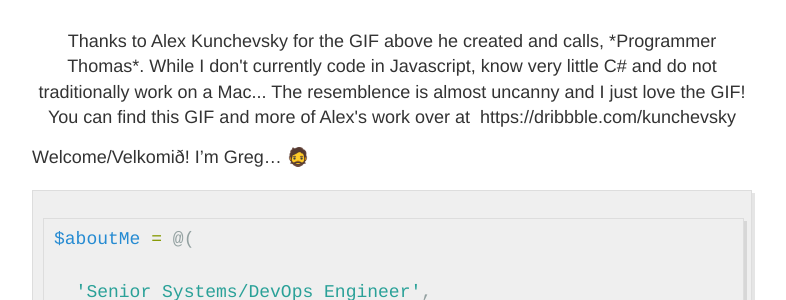
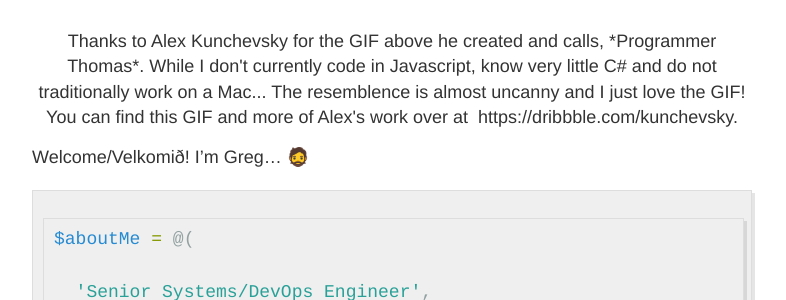
Before and after one commit to PowersgrOps/PowersgrOps.github.io, a Jekyll site: the page built from about.md, in a window 1280 px wide and 900 px high. Shown: the part 238-538 px from the top of the window, without its empty margins (248-1034 px from the left). Built offline with Jekyll 4.4.1, drawn with Linux system fonts in a browser that asks for light colours.

Commit message:
Updated about.md.

```diff
--- a/about.md
+++ b/about.md
@@ -5,7 +5,8 @@ permalink: /about/
 ---
 
 ![](./images/programmer.gif)
-<p align="center"><sub>Thanks to Alex Kunchevsky for the GIF above he created and calls, *Programmer Thomas*. While I don't currently code in Javascript, know very little C# and do not traditionally work on a Mac... The resemblence is almost uncanny and I just love the GIF! You can find this GIF and more of Alex's work over at  https://dribbble.com/kunchevsky</sub></p>
+<p align="center"><sub>Thanks to Alex Kunchevsky for the GIF above he created and calls, *Programmer Thomas*. While I don't currently code in Javascript, know very little C# and do not traditionally work on a Mac... The resemblence is almost uncanny and I just love the GIF! You can find this GIF and more of Alex's work over at  https://dribbble.com/kunchevsky.</sub></p>
+
 
 Welcome/Velkomið! I'm Greg... 🧔
 
```
